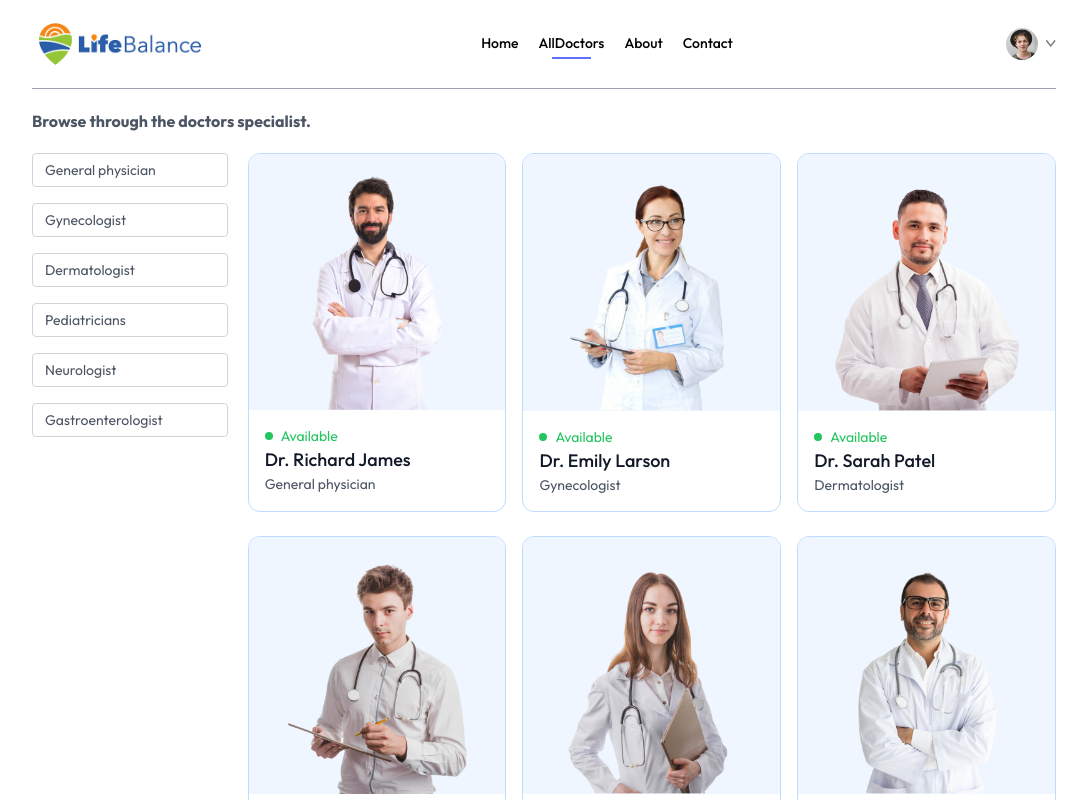
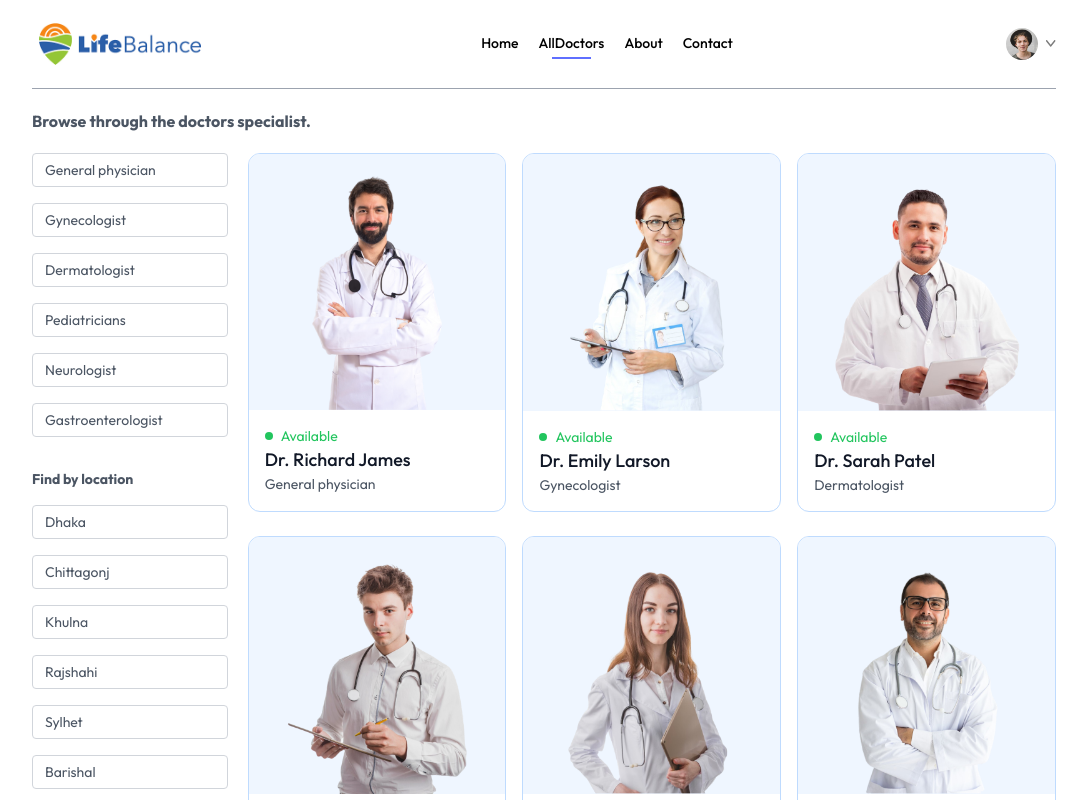
Before and after one commit to Bappidiu/LifeBalance-build, a React (Vite) app: page /doctors in a window 1280 px wide. Shown: the top 800 px of the page, without its empty margins (96-1183 px from the left). Built offline with nearby package versions, Linux system fonts and the light colour scheme.

Commit message:
added-filter

```diff
--- a/src/App.jsx
+++ b/src/App.jsx
@@ -19,6 +19,8 @@ const App = () => {
         <Route path='/' element={<Home />}/>
         <Route path='/doctors' element={<Doctors />}/>
         <Route path='/doctors/:speciality' element={<Doctors />}/>
+        <Route path='/doctors/:speciality/:Location' element={<Doctors />}/>
+        <Route path="/doctors/location/:Location" element={<Doctors />}/>
         <Route path='/login' element={<Login />}/>
         <Route path='/about' element={<About />}/>
         <Route path='/contact' element={<Contact />}/>
--- a/src/assets/assets_frontend/assets.js
+++ b/src/assets/assets_frontend/assets.js
@@ -63,27 +63,33 @@ export const assets = {
 export const specialityData = [
     {
         speciality: 'General physician',
-        image: General_physician
+        image: General_physician,
+        Location : 'Dhaka'
     },
     {
         speciality: 'Gynecologist',
-        image: Gynecologist
+        image: Gynecologist,
+        Location : 'Barishal'
     },
     {
         speciality: 'Dermatologist',
-        image: Dermatologist
+        image: Dermatologist,
+        Location : 'Sylhet'
     },
     {
         speciality: 'Pediatricians',
-        image: Pediatricians
+        image: Pediatricians,
+        Location : 'Rajshahi'
     },
     {
         speciality: 'Neurologist',
-        image: Neurologist
+        image: Neurologist,
+        Location : 'Khulna'
     },
     {
         speciality: 'Gastroenterologist',
-        image: Gastroenterologist
+        image: Gastroenterologist,
+        Location : 'Chittagonj'
     },
 ]
 
@@ -94,6 +100,7 @@ export const doctors = [
         image: doc1,
         speciality: 'General physician',
         degree: 'MBBS',
+        Location : 'Dhaka',
         experience: '4 Years',
         about: 'Dr. Davis has a strong commitment to delivering comprehensive medical care, focusing on preventive medicine, early diagnosis, and effective treatment strategies. Dr. Davis has a strong commitment to delivering comprehensive medical care, focusing on preventive medicine, early diagnosis, and effective treatment strategies.',
         fees: 50,
@@ -107,6 +114,7 @@ export const doctors = [
         name: 'Dr. Emily Larson',
         image: doc2,
         speciality: 'Gynecologist',
+        Location : 'Chittagonj',
         degree: 'MBBS',
         experience: '3 Years',
         about: 'Dr. Davis has a strong commitment to delivering comprehensive medical care, focusing on preventive medicine, early diagnosis, and effective treatment strategies. Dr. Davis has a strong commitment to delivering comprehensive medical care, focusing on preventive medicine, early diagnosis, and effective treatment strategies.',
@@ -121,6 +129,7 @@ export const doctors = [
         name: 'Dr. Sarah Patel',
         image: doc3,
         speciality: 'Dermatologist',
+        Location : 'Khulna',
         degree: 'MBBS',
         experience: '1 Years',
         about: 'Dr. Davis has a strong commitment to delivering comprehensive medical care, focusing on preventive medicine, early diagnosis, and effective treatment strategies. Dr. Davis has a strong commitment to delivering comprehensive medical care, focusing on preventive medicine, early diagnosis, and effective treatment strategies.',
@@ -135,6 +144,7 @@ export const doctors = [
         name: 'Dr. Christopher Lee',
         image: doc4,
         speciality: 'Pediatricians',
+        Location : 'Sylhet',
         degree: 'MBBS',
         experience: '2 Years',
         about: 'Dr. Davis has a strong commitment to delivering comprehensive medical care, focusing on preventive medicine, early diagnosis, and effective treatment strategies. Dr. Davis has a strong commitment to delivering comprehensive medical care, focusing on preventive medicine, early diagnosis, and effective treatment strategies.',
@@ -149,6 +159,7 @@ export const doctors = [
         name: 'Dr. Jennifer Garcia',
         image: doc5,
         speciality: 'Neurologist',
+        Location : 'Rajshahi',
         degree: 'MBBS',
         experience: '4 Years',
         about: 'Dr. Davis has a strong commitment to delivering comprehensive medical care, focusing on preventive medicine, early diagnosis, and effective treatment strategies. Dr. Davis has a strong commitment to delivering comprehensive medical care, focusing on preventive medicine, early diagnosis, and effective treatment strategies.',
@@ -163,6 +174,7 @@ export const doctors = [
         name: 'Dr. Andrew Williams',
         image: doc6,
         speciality: 'Neurologist',
+        Location : 'Dhaka',
         degree: 'MBBS',
         experience: '4 Years',
         about: 'Dr. Davis has a strong commitment to delivering comprehensive medical care, focusing on preventive medicine, early diagnosis, and effective treatment strategies. Dr. Davis has a strong commitment to delivering comprehensive medical care, focusing on preventive medicine, early diagnosis, and effective treatment strategies.',
@@ -177,6 +189,7 @@ export const doctors = [
         name: 'Dr. Christopher Davis',
         image: doc7,
         speciality: 'General physician',
+        Location : 'Chittagonj',
         degree: 'MBBS',
         experience: '4 Years',
         about: 'Dr. Davis has a strong commitment to delivering comprehensive medical care, focusing on preventive medicine, early diagnosis, and effective treatment strategies. Dr. Davis has a strong commitment to delivering comprehensive medical care, focusing on preventive medicine, early diagnosis, and effective treatment strategies.',
@@ -191,6 +204,7 @@ export const doctors = [
         name: 'Dr. Timothy White',
         image: doc8,
         speciality: 'Gynecologist',
+        Location : 'Khulna',
         degree: 'MBBS',
         experience: '3 Years',
         about: 'Dr. Davis has a strong commitment to delivering comprehensive medical care, focusing on preventive medicine, early diagnosis, and effective treatment strategies. Dr. Davis has a strong commitment to delivering comprehensive medical care, focusing on preventive medicine, early diagnosis, and effective treatment strategies.',
@@ -205,6 +219,7 @@ export const doctors = [
         name: 'Dr. Ava Mitchell',
         image: doc9,
         speciality: 'Dermatologist',
+        Location : 'Rajshahi',
         degree: 'MBBS',
         experience: '1 Years',
         about: 'Dr. Davis has a strong commitment to delivering comprehensive medical care, focusing on preventive medicine, early diagnosis, and effective treatment strategies. Dr. Davis has a strong commitment to delivering comprehensive medical care, focusing on preventive medicine, early diagnosis, and effective treatment strategies.',
@@ -219,6 +234,7 @@ export const doctors = [
         name: 'Dr. Jeffrey King',
         image: doc10,
         speciality: 'Pediatricians',
+        Location : 'Dhaka',
         degree: 'MBBS',
         experience: '2 Years',
         about: 'Dr. Davis has a strong commitment to delivering comprehensive medical care, focusing on preventive medicine, early diagnosis, and effective treatment strategies. Dr. Davis has a strong commitment to delivering comprehensive medical care, focusing on preventive medicine, early diagnosis, and effective treatment strategies.',
@@ -233,6 +249,7 @@ export const doctors = [
         name: 'Dr. Zoe Kelly',
         image: doc11,
         speciality: 'Neurologist',
+        Location : 'Barishal',
         degree: 'MBBS',
         experience: '4 Years',
         about: 'Dr. Davis has a strong commitment to delivering comprehensive medical care, focusing on preventive medicine, early diagnosis, and effective treatment strategies. Dr. Davis has a strong commitment to delivering comprehensive medical care, focusing on preventive medicine, early diagnosis, and effective treatment strategies.',
@@ -247,6 +264,7 @@ export const doctors = [
         name: 'Dr. Patrick Harris',
         image: doc12,
         speciality: 'Gastroenterologist',
+        Location : 'Sylhet',
         degree: 'MBBS',
         experience: '4 Years',
         about: 'Dr. Davis has a strong commitment to delivering comprehensive medical care, focusing on preventive medicine, early diagnosis, and effective treatment strategies. Dr. Davis has a strong commitment to delivering comprehensive medical care, focusing on preventive medicine, early diagnosis, and effective treatment strategies.',
@@ -261,6 +279,7 @@ export const doctors = [
         name: 'Dr. Chloe Evans',
         image: doc13,
         speciality: 'General physician',
+        Location : 'Barishal',
         degree: 'MBBS',
         experience: '4 Years',
         about: 'Dr. Davis has a strong commitment to delivering comprehensive medical care, focusing on preventive medicine, early diagnosis, and effective treatment strategies. Dr. Davis has a strong commitment to delivering comprehensive medical care, focusing on preventive medicine, early diagnosis, and effective treatment strategies.',
@@ -275,6 +294,7 @@ export const doctors = [
         name: 'Dr. Ryan Martinez',
         image: doc14,
         speciality: 'Gynecologist',
+        Location : 'Sylhet',
         degree: 'MBBS',
         experience: '3 Years',
         about: 'Dr. Davis has a strong commitment to delivering comprehensive medical care, focusing on preventive medicine, early diagnosis, and effective treatment strategies. Dr. Davis has a strong commitment to delivering comprehensive medical care, focusing on preventive medicine, early diagnosis, and effective treatment strategies.',
@@ -289,6 +309,7 @@ export const doctors = [
         name: 'Dr. Amelia Hill',
         image: doc15,
         speciality: 'Dermatologist',
+        Location : 'Barishal',
         degree: 'MBBS',
         experience: '1 Years',
         about: 'Dr. Davis has a strong commitment to delivering comprehensive medical care, focusing on preventive medicine, early diagnosis, and effective treatment strategies. Dr. Davis has a strong commitment to delivering comprehensive medical care, focusing on preventive medicine, early diagnosis, and effective treatment strategies.',
--- a/src/pages/Doctors.jsx
+++ b/src/pages/Doctors.jsx
@@ -4,7 +4,7 @@ import { AppContext } from '../context/AppContext'
 
 const Doctors = () => {
 
-  const { speciality } = useParams()
+  const { speciality,Location } = useParams()
 
   const [filterDoc,setFilterDoc] = useState([])
 
@@ -14,31 +14,75 @@ const Doctors = () => {
 
   const {doctors} = useContext(AppContext)
 
-  const applyFilter = ()=>{
-    if(speciality){
-      setFilterDoc(doctors.filter(doc => doc.speciality === speciality))
+  //const applyFilter = ()=>{
+   // if(speciality){
+     // setFilterDoc(doctors.filter(doc => doc.speciality === speciality))
+    //}else{
+     // setFilterDoc(doctors)
+   // }
+ // }
+
+ /**  const applyFilterLocation = ()=>{
+     if(Location){
+      setFilterDoc(doctors.filter(doc => doc.Location === Location))
     }else{
       setFilterDoc(doctors)
     }
+  } */
+
+
+  const applyCombinedFilter = () => {
+  let filtered = doctors;
+
+  if (speciality) {
+    filtered = filtered.filter(doc => doc.speciality === speciality);
   }
 
-  useEffect(()=>{
-    applyFilter()
-  },[doctors,speciality])
+  if (Location) {
+    filtered = filtered.filter(doc => doc.Location === Location);
+  }
+
+  setFilterDoc(filtered);
+};
+
+useEffect(() => {
+  applyCombinedFilter();
+}, [doctors, speciality, Location]);
+
+ // useEffect(()=>{
+    //applyFilter()
+ // },[doctors,speciality])
+
+  //useEffect(()=>{
+    //applyFilterLocation()
+ // },[doctors,Location])
 
   return (
     <div>
         <p className='text-gray-600 font-bold'>Browse through the doctors specialist.</p>
         <div className='flex flex-col sm:flex-row items-start gap-5 mt-5'>
           <button className={`py-1 px-3 border rounded text-sm transition-all sm:hidden ${showFilter? 'bg-primary text-white' : ''}`} onClick={()=>setShowFilter(prev => !prev)}>Filters</button>
+          <div>
+            <div className={` flex-col gap-4 text-sm text-gray-600 ${showFilter? 'flex': 'hidden sm:flex'}`}>
+            <p onClick={()=> speciality === 'General physician' ? navigate(Location ? `/doctors/${Location}` : '/doctors') : navigate(Location ? `/doctors/General physician/${Location}` : '/doctors/General physician')} className={`w-[94vm] sm:w-auto pl-3 py-1.5 pr-16 border border-gray-300 rounded transition-all cursor-pointer ${speciality === "General physician" ? "bg-indigo-100 text-black" : ""}`}>General physician</p>
+            <p onClick={()=> speciality === 'Gynecologist' ? navigate(Location ? `/doctors/${Location}` : '/doctors') : navigate(Location ? `/doctors/Gynecologist/${Location}` : '/doctors/Gynecologist')} className={`w-[94vm] sm:w-auto pl-3 py-1.5 pr-16 border border-gray-300 rounded transition-all cursor-pointer ${speciality === "Gynecologist" ? "bg-indigo-100 text-black" : ""}`}>Gynecologist</p>
+            <p onClick={()=> speciality === 'Dermatologist' ? navigate(Location ? `/doctors/${Location}` : '/doctors') : navigate(Location ? `/doctors/Dermatologist/${Location}` : '/doctors/Dermatologist')} className={`w-[94vm] sm:w-auto pl-3 py-1.5 pr-16 border border-gray-300 rounded transition-all cursor-pointer ${speciality === "Dermatologist" ? "bg-indigo-100 text-black" : ""}`}>Dermatologist</p>
+            <p onClick={()=> speciality === 'Pediatricians' ? navigate(Location ? `/doctors/${Location}` : '/doctors') : navigate(Location ? `/doctors/Pediatricians/${Location}` : '/doctors/Pediatricians')} className={`w-[94vm] sm:w-auto pl-3 py-1.5 pr-16 border border-gray-300 rounded transition-all cursor-pointer ${speciality === "Pediatricians" ? "bg-indigo-100 text-black" : ""}`}>Pediatricians</p>
+            <p onClick={()=> speciality === 'Neurologist' ? navigate(Location ? `/doctors/${Location}` : '/doctors') : navigate(Location ? `/doctors/Neurologist/${Location}` : '/doctors/Neurologist')} className={`w-[94vm] sm:w-auto pl-3 py-1.5 pr-16 border border-gray-300 rounded transition-all cursor-pointer ${speciality === "Neurologist" ? "bg-indigo-100 text-black" : ""}`}>Neurologist</p>
+            <p onClick={()=> speciality === 'Gastroenterologist' ? navigate(Location ? `/doctors/${Location}` : '/doctors') : navigate(Location ? `/doctors/Gastroenterologist/${Location}` : '/doctors/Gastroenterologist')} className={`w-[94vm] sm:w-auto pl-3 py-1.5 pr-16 border border-gray-300 rounded transition-all cursor-pointer ${speciality === "Gastroenterologist" ? "bg-indigo-100 text-black" : ""}`}>Gastroenterologist</p>
+          </div>
+
           <div className={` flex-col gap-4 text-sm text-gray-600 ${showFilter? 'flex': 'hidden sm:flex'}`}>
-            <p onClick={()=> speciality === 'General physician' ? navigate('/doctors') : navigate('/doctors/General physician')} className={`w-[94vm] sm:w-auto pl-3 py-1.5 pr-16 border border-gray-300 rounded transition-all cursor-pointer ${speciality === "General physician" ? "bg-indigo-100 text-black" : ""}`}>General physician</p>
-            <p onClick={()=> speciality === 'Gynecologist' ? navigate('/doctors') : navigate('/doctors/Gynecologist')} className={`w-[94vm] sm:w-auto pl-3 py-1.5 pr-16 border border-gray-300 rounded transition-all cursor-pointer ${speciality === "Gynecologist" ? "bg-indigo-100 text-black" : ""}`}>Gynecologist</p>
-            <p onClick={()=> speciality === 'Dermatologist' ? navigate('/doctors') : navigate('/doctors/Dermatologist')} className={`w-[94vm] sm:w-auto pl-3 py-1.5 pr-16 border border-gray-300 rounded transition-all cursor-pointer ${speciality === "Dermatologist" ? "bg-indigo-100 text-black" : ""}`}>Dermatologist</p>
-            <p onClick={()=> speciality === 'Pediatricians' ? navigate('/doctors') : navigate('/doctors/Pediatricians')} className={`w-[94vm] sm:w-auto pl-3 py-1.5 pr-16 border border-gray-300 rounded transition-all cursor-pointer ${speciality === "Pediatricians" ? "bg-indigo-100 text-black" : ""}`}>Pediatricians</p>
-            <p onClick={()=> speciality === 'Neurologist' ? navigate('/doctors') : navigate('/doctors/Neurologist')} className={`w-[94vm] sm:w-auto pl-3 py-1.5 pr-16 border border-gray-300 rounded transition-all cursor-pointer ${speciality === "Neurologist" ? "bg-indigo-100 text-black" : ""}`}>Neurologist</p>
-            <p onClick={()=> speciality === 'Gastroenterologist' ? navigate('/doctors') : navigate('/doctors/Gastroenterologist')} className={`w-[94vm] sm:w-auto pl-3 py-1.5 pr-16 border border-gray-300 rounded transition-all cursor-pointer ${speciality === "Gastroenterologist" ? "bg-indigo-100 text-black" : ""}`}>Gastroenterologist</p>
+            <p className='text-gray-600 font-bold mt-8'>Find by location</p>
+            <p onClick={()=> Location === 'Dhaka' ? navigate(speciality ? `/doctors/${speciality}` : '/doctors') : navigate(speciality ? `/doctors/${speciality}/Dhaka` : '/doctors/Location/Dhaka')} className={`w-[94vm] sm:w-auto pl-3 py-1.5 pr-16 border border-gray-300 rounded transition-all cursor-pointer ${Location === "Dhaka" ? "bg-indigo-100 text-black" : ""}`}>Dhaka</p>
+            <p onClick={()=> Location === 'Chittagonj' ? navigate(speciality ? `/doctors/${speciality}` : '/doctors') : navigate(speciality ? `/doctors/${speciality}/Chittagonj` : '/doctors/Location/Chittagonj')} className={`w-[94vm] sm:w-auto pl-3 py-1.5 pr-16 border border-gray-300 rounded transition-all cursor-pointer ${Location === "Chittagonj" ? "bg-indigo-100 text-black" : ""}`}>Chittagonj</p>
+            <p onClick={()=> Location === 'Khulna' ? navigate(speciality ? `/doctors/${speciality}` : '/doctors') : navigate(speciality ? `/doctors/${speciality}/Khulna` : '/doctors/Location/Khulna')} className={`w-[94vm] sm:w-auto pl-3 py-1.5 pr-16 border border-gray-300 rounded transition-all cursor-pointer ${Location === "Khulna" ? "bg-indigo-100 text-black" : ""}`}>Khulna</p>
+            <p onClick={()=> Location === 'Rajshahi' ? navigate(speciality ? `/doctors/${speciality}` : '/doctors') : navigate(speciality ? `/doctors/${speciality}/Rajshahi` : '/doctors/Location/Rajshahi')} className={`w-[94vm] sm:w-auto pl-3 py-1.5 pr-16 border border-gray-300 rounded transition-all cursor-pointer ${Location === "Rajshahi" ? "bg-indigo-100 text-black" : ""}`}>Rajshahi</p>
+            <p onClick={()=> Location === 'Sylhet' ? navigate(speciality ? `/doctors/${speciality}` : '/doctors') : navigate(speciality ? `/doctors/${speciality}/Sylhet` : '/doctors/Location/Sylhet')} className={`w-[94vm] sm:w-auto pl-3 py-1.5 pr-16 border border-gray-300 rounded transition-all cursor-pointer ${Location === "Sylhet" ? "bg-indigo-100 text-black" : ""}`}>Sylhet</p>
+            <p onClick={()=> Location === 'Barishal' ? navigate(speciality ? `/doctors/${speciality}` : '/doctors') : navigate(speciality ? `/doctors/${speciality}/Barishal` : '/doctors/Location/Barishal')} className={`w-[94vm] sm:w-auto pl-3 py-1.5 pr-16 border border-gray-300 rounded transition-all cursor-pointer ${Location === "Barishal" ? "bg-indigo-100 text-black" : ""}`}>Barishal</p>
           </div>
+          </div>
+
           <div className='w-full grid grid-cols-auto gap-4 gap-y-6'>
             {
               filterDoc.map((item,index)=>(
```
